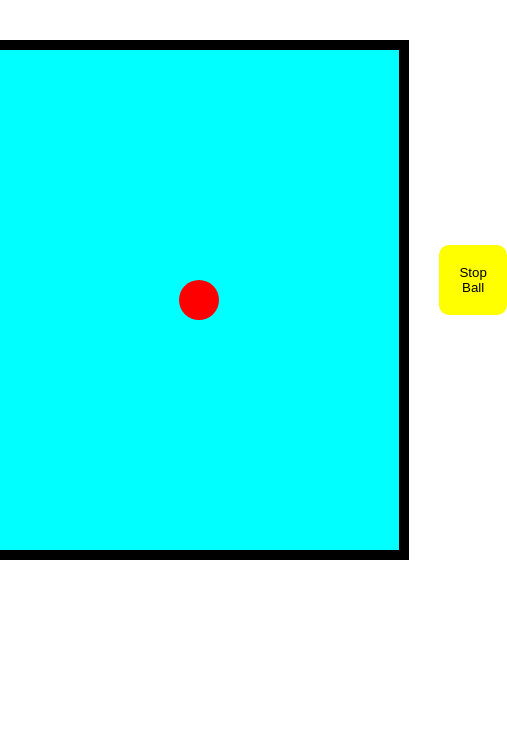
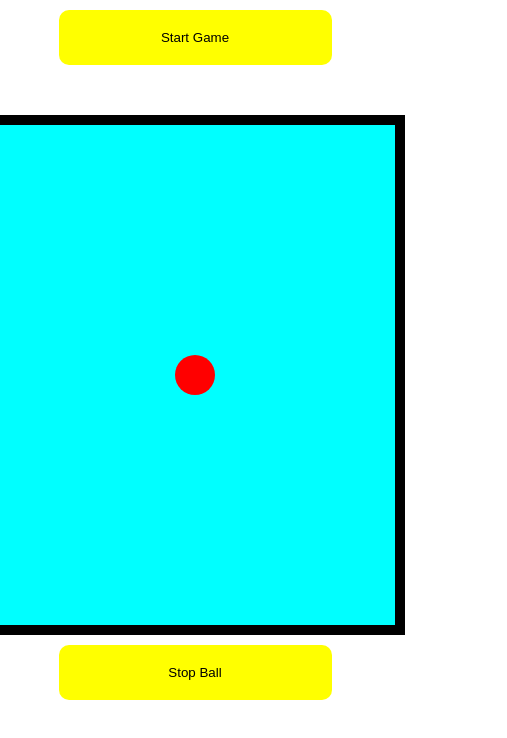
Before and after one commit to NafisAamir/Bouncing-Ball-Game, a plain HTML site: page index.html in a window 390 px wide. Shown: the whole page, 507 px wide, since content can reach past the window. Drawn offline with Linux system fonts and the light colour scheme.

Commit message:
Responsiveness added

```diff
--- a/index.css
+++ b/index.css
@@ -25,3 +25,17 @@
         cursor: pointer;
         scale:1.2;
     }
+
+    @media only screen and (max-width: 600px) {
+        body {
+            flex-direction: column;
+            align-items: center;
+        }
+
+        button {
+            margin: 10px 0;
+            width: 70%;
+            margin-right: auto;
+            margin-left: auto;
+        }
+    }
```
Also changed, not shown: 1 other file.
